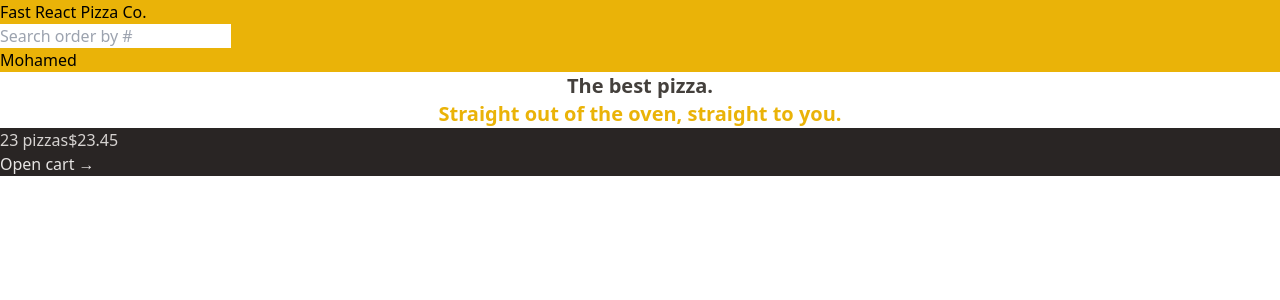
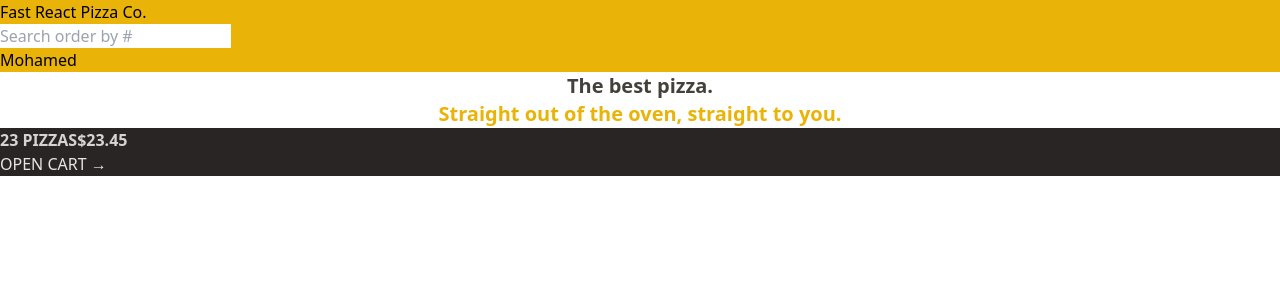
Before and after one commit to nidal1/fast-react-pizza, a React (Vite) app: page / in a window 1280 px wide. Shown: the top 300 px of the page. Built offline with nearby package versions, Linux system fonts and the light colour scheme.

Commit message:
styling text

```diff
--- a/src/features/cart/CartOverview.jsx
+++ b/src/features/cart/CartOverview.jsx
@@ -2,8 +2,8 @@ import { Link } from 'react-router-dom';
 
 function CartOverview() {
   return (
-    <div className="bg-stone-800 text-stone-200">
-      <p className="text-stone-300">
+    <div className="bg-stone-800 text-stone-200 uppercase">
+      <p className="text-stone-300 font-semibold">
         <span>23 pizzas</span>
         <span>$23.45</span>
       </p>
```
